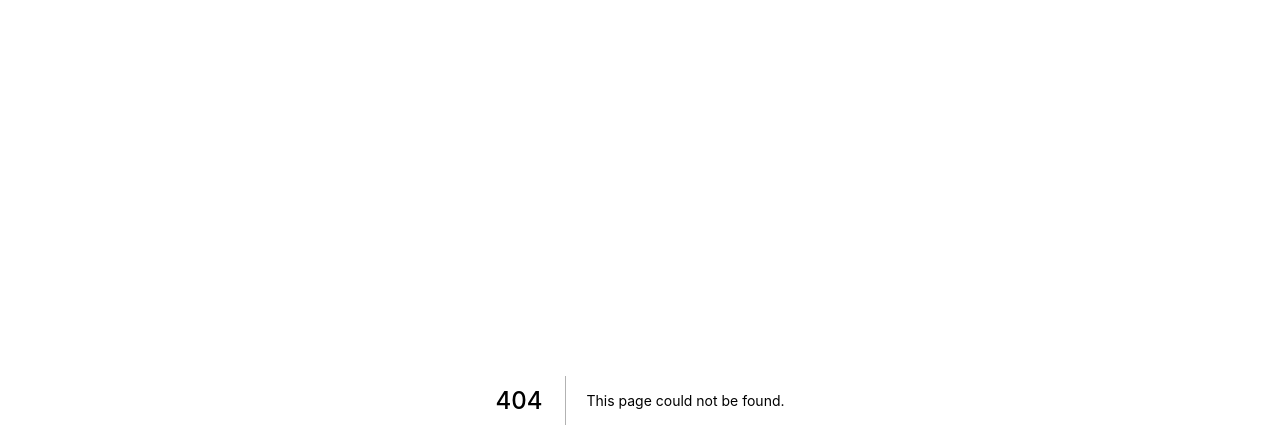
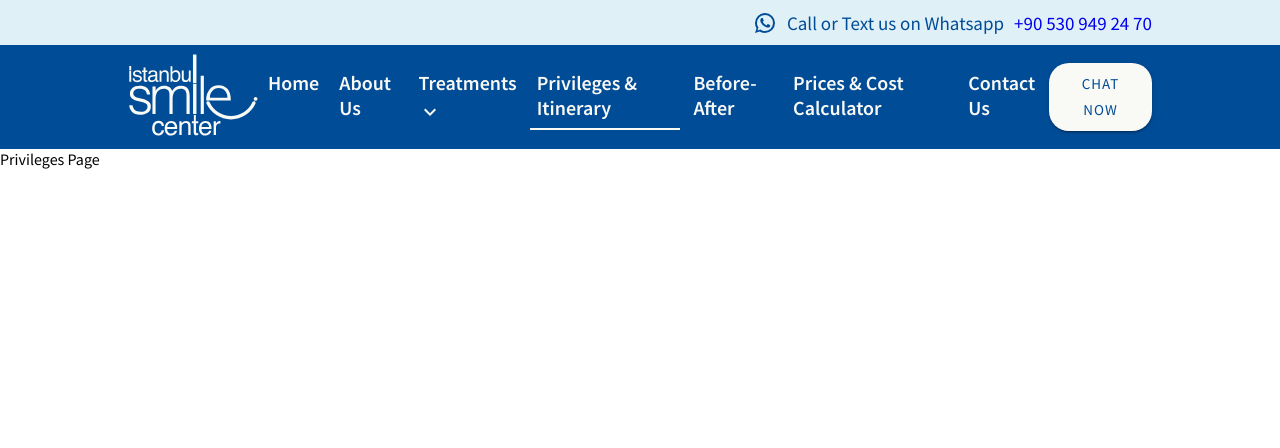
Before and after one commit to onukselcuk/next-js-website, a Next.js app: page /privileges in a window 1280 px wide. Before the commit this address had no page. Shown: the top 448 px of the page. Built offline with nearby package versions, Linux system fonts and the light colour scheme; a web font is replaced by a local one.

Commit message:
add dynamic titles to Layout

```diff
--- a/components/Layout.js
+++ b/components/Layout.js
@@ -5,7 +5,7 @@ import Logo from "./logos-icons/Logo";
 import ActiveLink from "./ActiveLink";
 import WhatsAppIcon from "@material-ui/icons/WhatsApp";
 import ExpandMoreIcon from "@material-ui/icons/ExpandMore";
-import clsx from "clsx";
+import Head from "next/head";
 
 const useStyles = makeStyles((theme) => ({
 	"@global": {
@@ -47,7 +47,7 @@ const useStyles = makeStyles((theme) => ({
 	},
 	topBar: {
 		width: "100%",
-		height: "50px",
+		height: "45px",
 		backgroundColor: theme.palette.third.dark,
 		display: "flex",
 		justifyContent: "center",
@@ -116,26 +116,18 @@ const useStyles = makeStyles((theme) => ({
 			height: "120%",
 			borderBottom: `2px solid ${theme.palette.secondary.main} `,
 			top: 0,
-			left: "-5%",
+			left: "-3%",
 			transition: "all 400ms ease-in-out"
 		},
 		"&:hover": {
 			"&::before": {
-				width: "110%"
+				width: "106%"
 			}
 		}
 	},
-	treatmentsLinkDiv: {
-		display: "flex",
-		alignItems: "center",
-		cursor: "pointer"
-	},
-	treatmentsLink: {
-		marginRight: 0
-	},
 	expandMoreIcon: {
-		color: theme.palette.secondary.main,
-		marginTop: ".2rem"
+		position: "relative",
+		top: "5px"
 	},
 	activeLink: {
 		"&::before": {
@@ -155,6 +147,9 @@ const Layout = (props) => {
 
 	return (
 		<div className={classes.root}>
+			<Head>
+				<title key="title">{props.title}</title>
+			</Head>
 			<div className={classes.topBar}>
 				<div className={classes.topBarWrapper}>
 					<div className={classes.languageSelections}>
@@ -187,12 +182,11 @@ const Layout = (props) => {
 								<a className={classes.navLink}>About Us</a>
 							</ActiveLink>
 							<ActiveLink href="/treatments" activeClassName={classes.activeLink}>
-								<div className={classes.treatmentsLinkDiv}>
-									<a className={clsx(classes.navLink, classes.treatmentsLink)}>Treatments</a>
-									<ExpandMoreIcon className={classes.expandMoreIcon} />
-								</div>
+								<a className={classes.navLink}>
+									Treatments<ExpandMoreIcon className={classes.expandMoreIcon} />
+								</a>
 							</ActiveLink>
-							<ActiveLink href="/privileges&itinerary" activeClassName={classes.activeLink}>
+							<ActiveLink href="/privileges" activeClassName={classes.activeLink}>
 								<a className={classes.navLink}>Privileges & Itinerary</a>
 							</ActiveLink>
 							<ActiveLink href="/before-after" activeClassName={classes.activeLink}>
--- a/components/logos-icons/Logo.js
+++ b/components/logos-icons/Logo.js
@@ -10,7 +10,7 @@ const useStyles = makeStyles((theme) => ({
 		width: "130px",
 		position: "relative",
 		"& .st0, & .st1, & .st2": {
-			transition: "fill 400ms"
+			transition: "fill 400ms ease-in-out"
 		},
 		"&:hover": {
 			cursor: "pointer",
@@ -39,7 +39,7 @@ const useStyles = makeStyles((theme) => ({
 			height: "600%",
 			opacity: 0,
 			backgroundColor: theme.palette.third.main,
-			transition: "all 300ms ease-in-out"
+			transition: "all 400ms ease-in-out"
 		},
 		"&:hover::before": {
 			opacity: 1
--- a/pages/_app.js
+++ b/pages/_app.js
@@ -2,7 +2,6 @@ import React from "react";
 import App from "next/app";
 import Head from "next/head";
 import { ThemeProvider } from "@material-ui/styles";
-import CssBaseline from "@material-ui/core/CssBaseline";
 import theme from "../src/theme";
 
 class MyApp extends App {
@@ -31,10 +30,9 @@ class MyApp extends App {
 		return (
 			<React.Fragment>
 				<Head>
-					<title>My Page</title>
+					<title key="title">Istanbul Smile Center</title>
 				</Head>
 				<ThemeProvider theme={theme}>
-					{/* Css Baseline kickstart an elegant, consistent, and simple baseline to build upon */}
 					<Component {...pageProps} />
 				</ThemeProvider>
 			</React.Fragment>
--- a/pages/_document.js
+++ b/pages/_document.js
@@ -6,6 +6,7 @@ import React from "react";
 import Document, { Head, Main, NextScript } from "next/document";
 import { ServerStyleSheets } from "@material-ui/styles";
 import theme from "../src/theme";
+import favicon from "../public/favicon/favicon.ico";
 
 class MyDocument extends Document {
 	// static async getInitialProps (ctx) {
@@ -17,24 +18,6 @@ class MyDocument extends Document {
 		return (
 			<html lang="en">
 				<Head>
-					{/* <link rel="apple-touch-icon" sizes="57x57" href="../public/favicons/apple-icon-57x57.png"/>
-					<link rel="apple-touch-icon" sizes="60x60" href="../public/favicons/apple-icon-60x60.png"/>
-					<link rel="apple-touch-icon" sizes="72x72" href="../public/favicons/apple-icon-72x72.png"/>
-					<link rel="apple-touch-icon" sizes="76x76" href="../public/favicons/apple-icon-76x76.png"/>
-					<link rel="apple-touch-icon" sizes="114x114" href="../public/favicons/apple-icon-114x114.png"/>
-					<link rel="apple-touch-icon" sizes="120x120" href="../public/favicons/apple-icon-120x120.png"/>
-					<link rel="apple-touch-icon" sizes="144x144" href="../public/favicons/apple-icon-144x144.png"/>
-					<link rel="apple-touch-icon" sizes="152x152" href="../public/favicons/apple-icon-152x152.png"/>
-					<link rel="apple-touch-icon" sizes="180x180" href="../public/favicons/apple-icon-180x180.png"/>
-					<link rel="icon" type="image/png" sizes="192x192"  href="../public/favicons/android-icon-192x192.png"/>
-					<link rel="icon" type="image/png" sizes="32x32" href="../public/favicons/favicon-32x32.png"/>
-					<link rel="icon" type="image/png" sizes="96x96" href="../public/favicons/favicon-96x96.png"/>
-					<link rel="icon" type="image/png" sizes="16x16" href="../public/favicons/favicon-16x16.png"/>
-					<link rel="manifest" href="../public/favicons/manifest.json">
-					<meta name="msapplication-TileColor" content="#ffffff">
-					<meta name="msapplication-TileImage" content="../public/favicons/ms-icon-144x144.png"/>
-					<meta name="theme-color" content="#ffffff"/>
-					<meta charSet="utf-8" /> */}
 					<meta
 						name="viewport"
 						content="minimum-scale=1, initial-scale=1, width=device-width, shrink-to-fit=no"
@@ -46,7 +29,7 @@ class MyDocument extends Document {
 						href="https://fonts.googleapis.com/css?family=Sorts+Mill+Goudy|Source+Sans+Pro:400,600&display=swap"
 						rel="stylesheet"
 					/>
-					<link rel="shortcut icon" href="/public/favicon/favicon.ico" />
+					<link rel="shortcut icon" href={favicon} />
 				</Head>
 				<body>
 					<Main />
--- a/pages/prices.js
+++ b/pages/prices.js
@@ -1,7 +1,7 @@
 import Layout from "../components/Layout";
 
 const Prices = () => (
-	<Layout>
+	<Layout title="Prices & Cost Calculator - Transparent Pricing | Istanbul Smile Center | Let's Make Your Smile Perfect" >
 		<div>
 			<p>Hi from prices page</p>
 		</div>
--- /dev/null
+++ b/pages/privileges.js
@@ -0,0 +1,11 @@
+import Layout from "../components/Layout";
+
+const Privileges = () => {
+	return (
+		<Layout title="Patient Privileges & Itinerary | Istanbul Smile Center | Let's Make Your Smile Perfect" >
+			<p>Privileges Page</p>
+		</Layout>
+	);
+};
+
+export default Privileges;
--- a/src/styledTheme.js
+++ b/src/styledTheme.js
@@ -30,7 +30,6 @@ const theme = {
 		htmlFontSize: 10,
 		sansSerif: "'Source Sans Pro', sans-serif",
 		serif: "Sorts Mill Goudy, serif"
-		// serif: "'Libre Baskerville', serif"
 	}
 };
 
```
Also changed, not shown: pages/index.js (+28 -7 lines).
